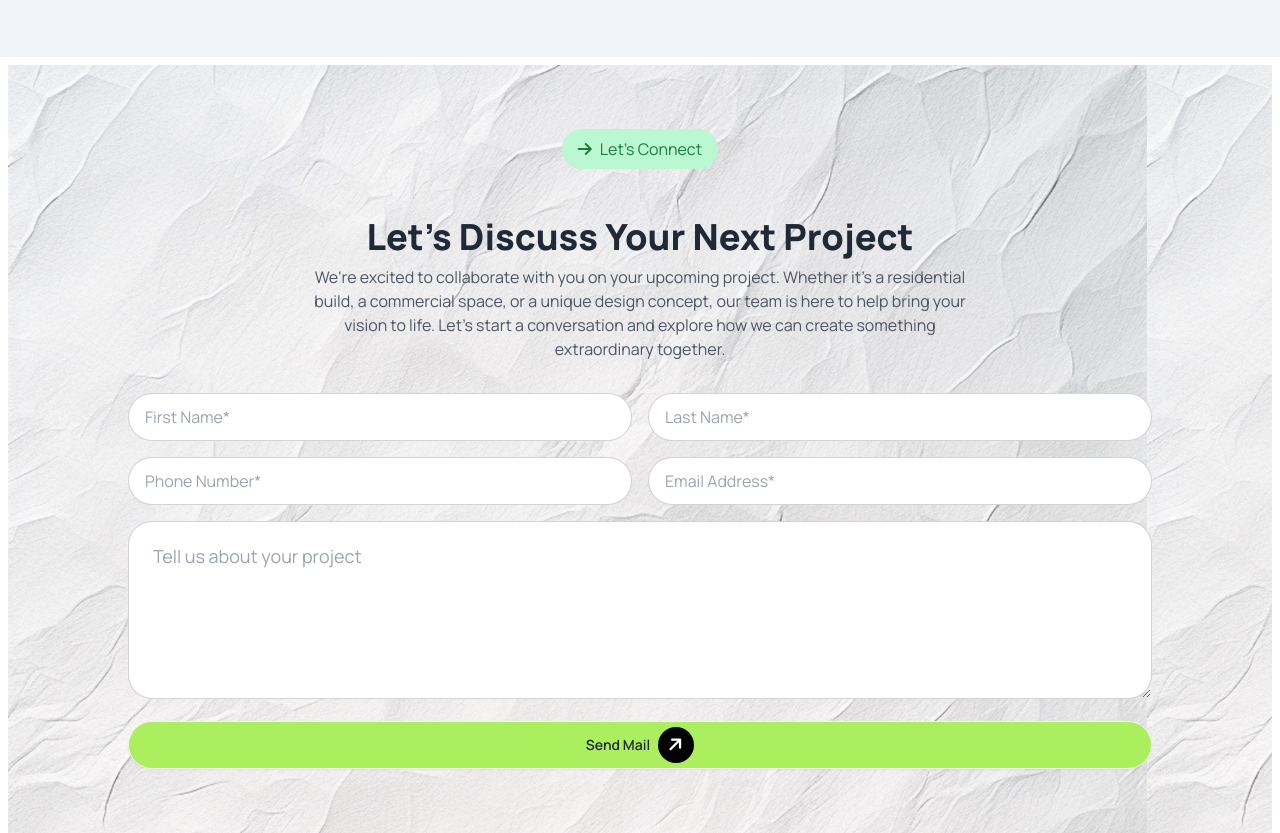
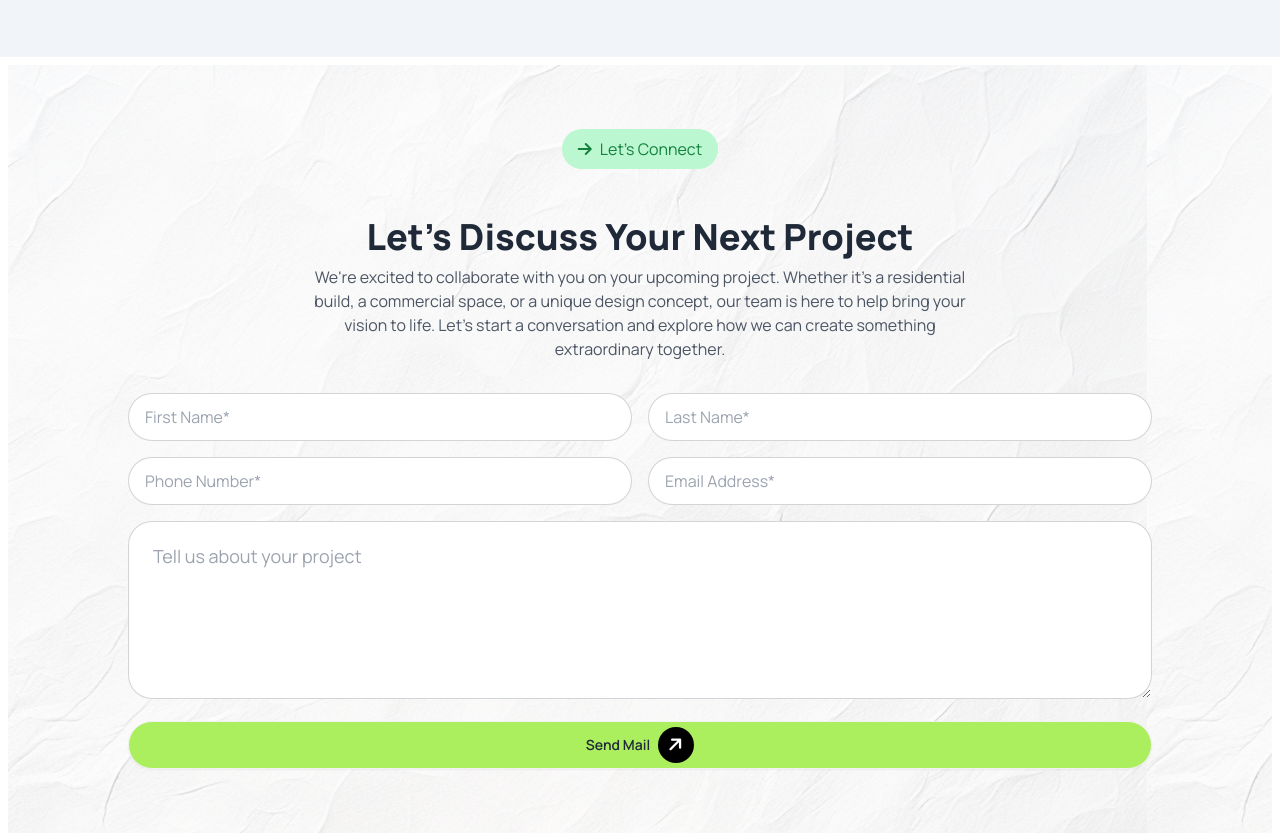
Before and after one commit to TheToriqul/PH-Assignment3, a website: page index.html in a window 1280 px wide. Shown: the part 6344-7177 px from the top of the page. Drawn offline with Linux system fonts and the light colour scheme.

Commit message:
Fix: Next Project Section BG opacity reduced.

```diff
--- a/index.html
+++ b/index.html
@@ -989,7 +989,7 @@
 
       <!-- Next Project Section -->
       <section class="bg-cover bg-white bg-center p-1 md:p-2">
-        <div style="background-image: url('./assets/bg.jpg')">
+        <div style="background: linear-gradient(rgba(255, 255, 255, 0.7), rgba(255, 255, 255, 0.6)), url('./assets/bg.jpg')">
           <div class="container mx-auto px-4 text-center py-16">
             <!-- Next Project Heading -->
             <div class="mb-8 text-center">
```
Also changed, not shown: dist/styles.css.
